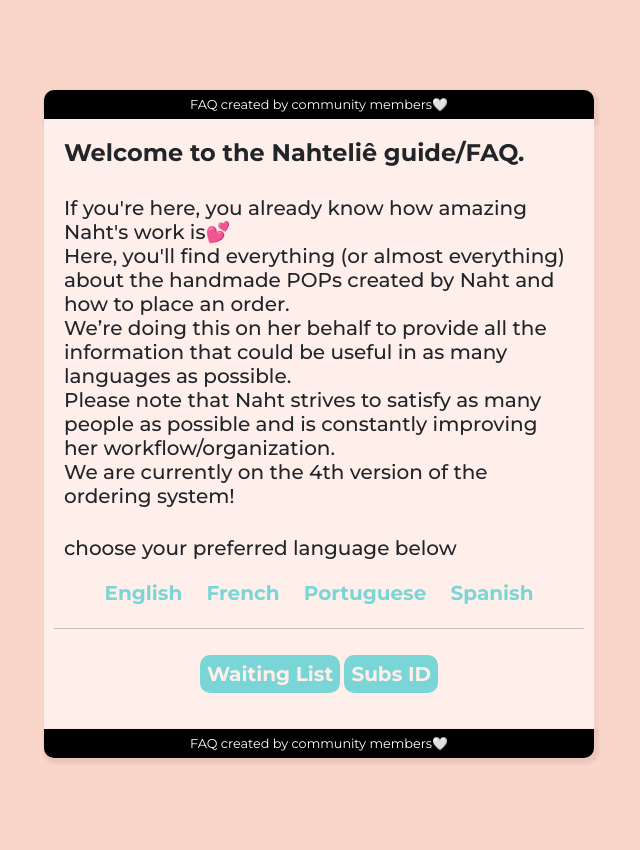
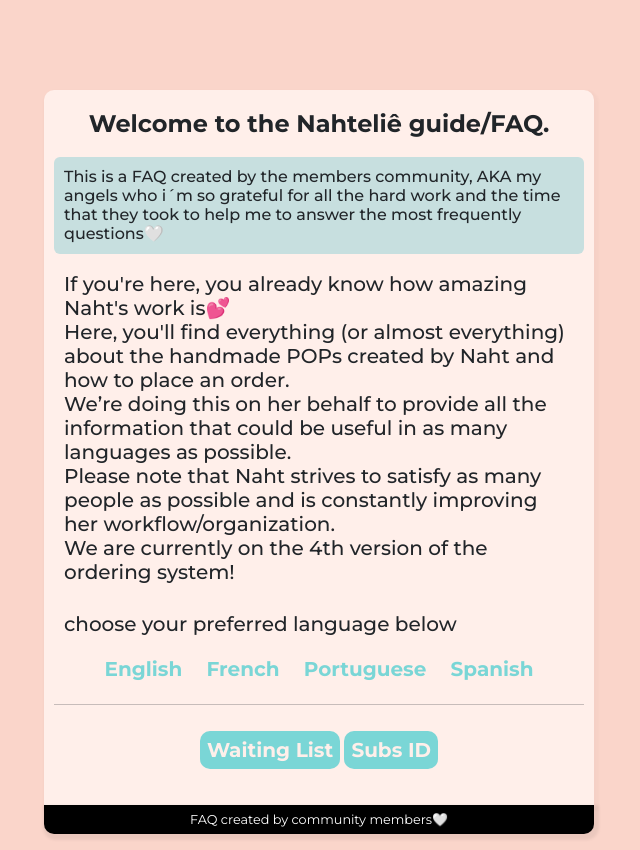
Before and after one commit to bmaizena/shufflecodes, a plain HTML site: page faqnahtelie/menu.html in a window 1280 px wide. Shown: the whole page, without its empty margins (321-961 px from the left). Before the commit the page ends 800 px from the top, so only its background shows below. Drawn offline with nearby package versions, Linux system fonts and the light colour scheme.

Commit message:
Update menu.html

```diff
--- a/faqnahtelie/menu.html
+++ b/faqnahtelie/menu.html
@@ -17,7 +17,7 @@
 
             background-color: rgb(255, 239, 234);
             padding: 10px;
-
+            border-radius: 10px 10px 0px 0px;
             box-shadow: 2px 3px 3px 3px rgba(0, 0, 0, 0.021);
             margin: auto;
             padding-bottom: 20px;
@@ -32,9 +32,16 @@
             background-color: rgb(238, 250, 252);
 
         }
-        h5,h4{
+        h5,h4, h6{
 
             padding: 10px;
+        }
+        h4{
+            text-align: center;
+        }
+        h6{
+            background-color: rgb(199, 223, 223);
+            border-radius: 6px;
         }
         footer {
             background-color: black;
@@ -115,13 +122,12 @@
     </style>
 </head>
 <body>
-    <header>
-        <p>FAQ created by community members🤍</p>
-    </header>
+
 
     <main>
 
         <h4><b>Welcome to the Nahteliê guide/FAQ.</b></h4>
+        <h6>This is a FAQ created by the members community, AKA my angels who i´m so grateful for all the hard work and the time that they took to help me to answer the most frequently questions🤍</h6>
         <h5>
              If you're here, you already know how amazing Naht's work is💕 <br>
             Here, you'll find everything (or almost everything) about the handmade POPs created by Naht and how to place an order. <br>
```
